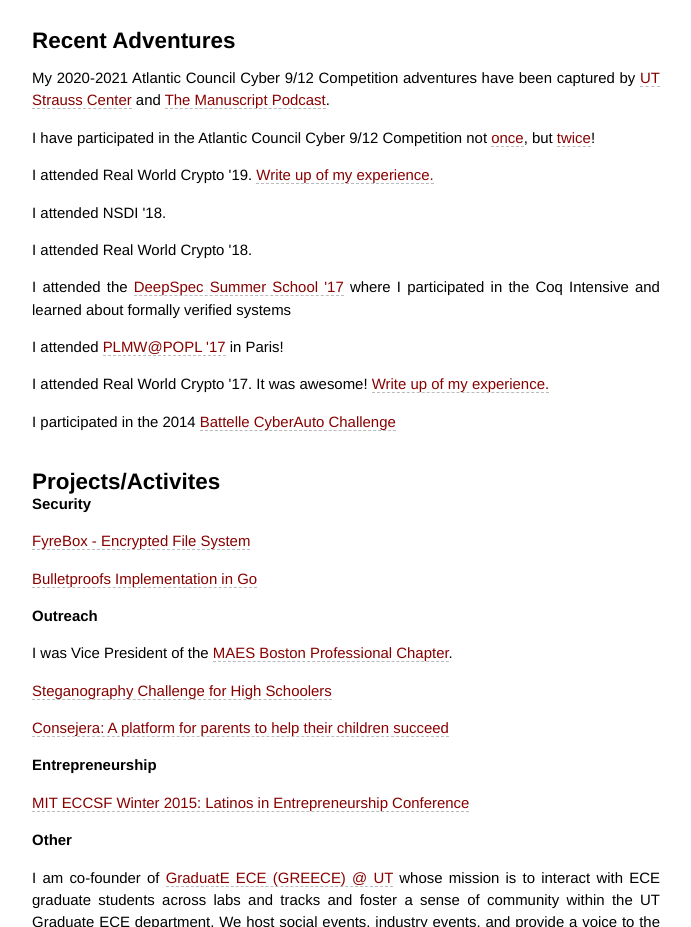
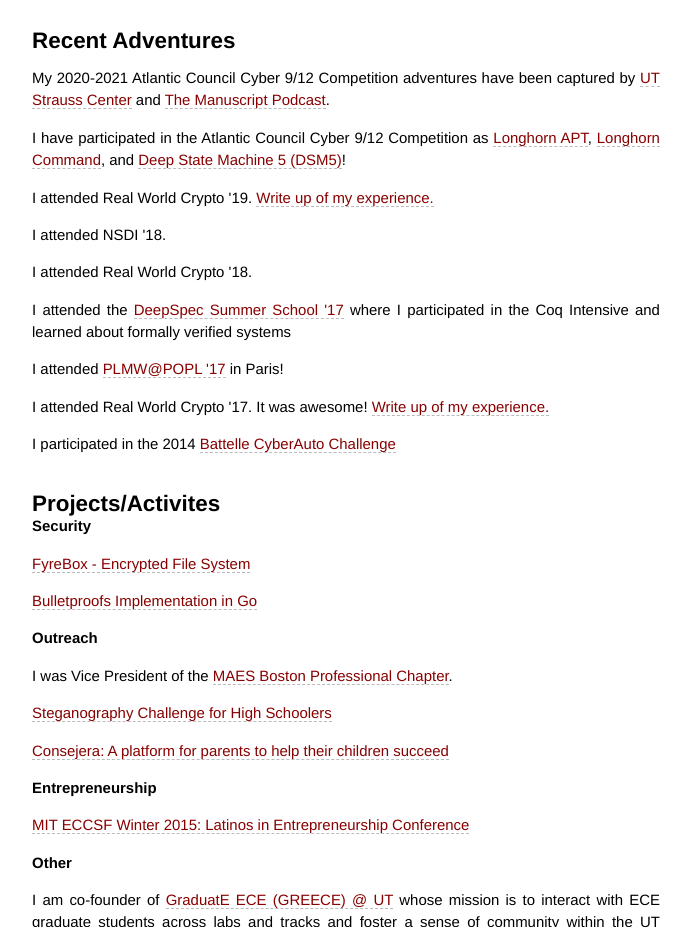
Before and after one commit to wrv/wrv.github.io, a plain HTML site: page index.html in a window 1280 px wide. Shown: the part 1160-2087 px from the top of the page, without its empty margins (294-985 px from the left). Drawn offline with Linux system fonts and the light colour scheme.

Commit message:
dsm5 update

```diff
--- a/index.html
+++ b/index.html
@@ -53,7 +53,7 @@
           <br />
           <h2>Recent Adventures</h2>
           <p>My 2020-2021 Atlantic Council Cyber 9/12 Competition adventures have been captured by <a href="https://www.strausscenter.org/news/cyber-9-12-geneva-competition-deep-state-machine-5-finishes-1st-among-u-s-teams/">UT Strauss Center</a> and <a href="https://twitter.com/TheManu_script_/status/1486440970203901958">The Manuscript Podcast</a>.  </p>
-          <p>I have participated in the Atlantic Council Cyber 9/12 Competition not <a href="Longhorn_APT.jpg"> once</a>, but <a href="Longhorn_Command.jpg">twice</a>!  </p>
+          <p>I have participated in the Atlantic Council Cyber 9/12 Competition as <a href="Longhorn_APT.jpg">Longhorn APT</a>, <a href="Longhorn_Command.jpg">Longhorn Command</a>, and <a href="dsm5.png">Deep State Machine 5 (DSM5)</a>!  </p>
           <p>I attended Real World Crypto '19. <a href="rwc19.html">Write up of my experience.</a></p>
           <p>I attended NSDI '18.</p>
           <p>I attended Real World Crypto '18.</p>
```
Also changed, not shown: 1 other file.
